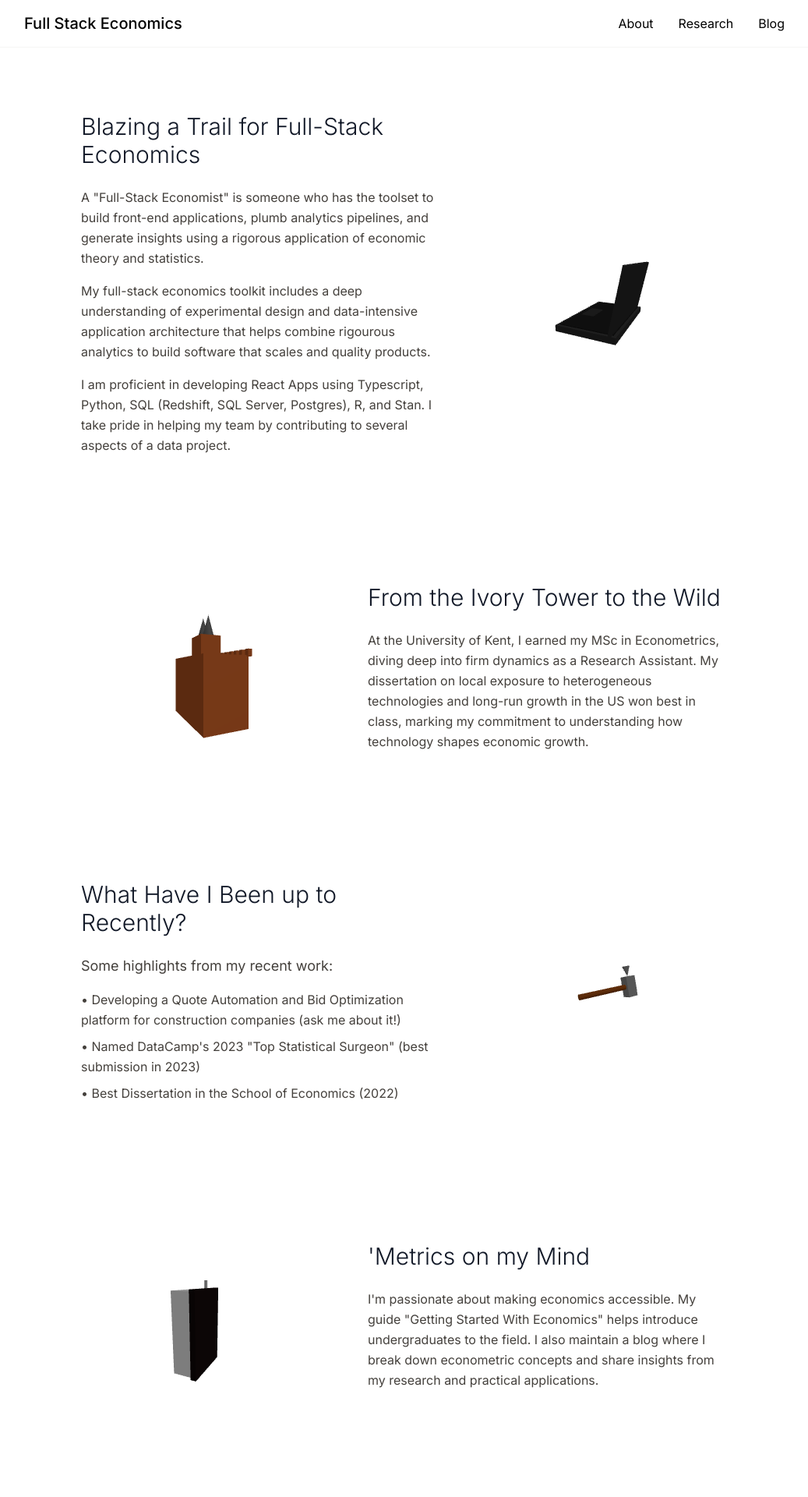
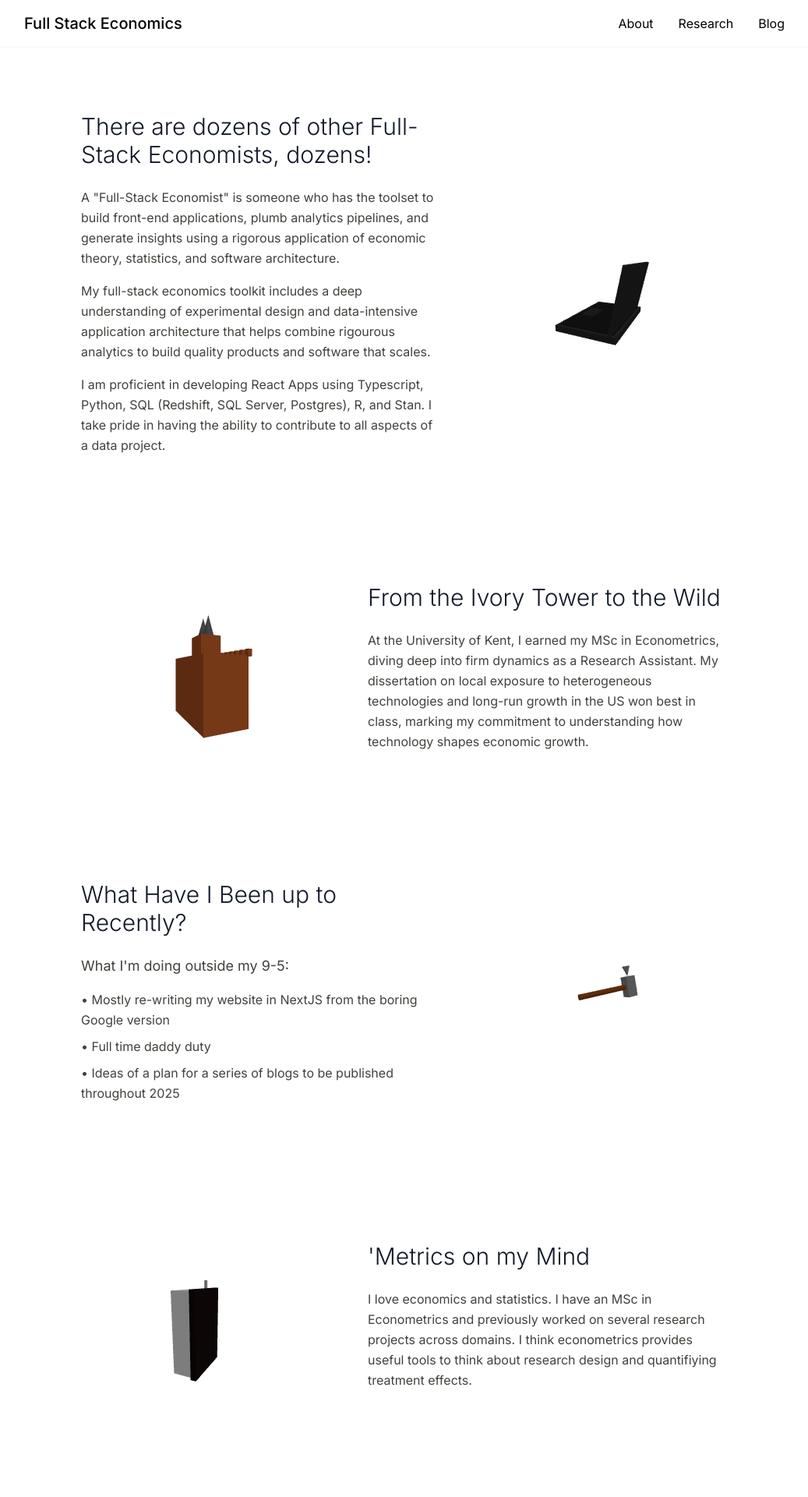
Before and after one commit to mjveilleux/personal-website, a Next.js app in the folder personal-website/: page /about in a window 1280 px wide. Shown: the top 1920 px of the page at 78% size, without its empty margins (121-1158 px from the left). Built offline with nearby package versions, Linux system fonts and the light colour scheme.

Commit message:
updating language

```diff
--- a/personal-website/src/app/about/page.tsx
+++ b/personal-website/src/app/about/page.tsx
@@ -15,21 +15,21 @@ interface Section {
 
 const sections: Section[] = [
   {
-    title: "Blazing a Trail for Full-Stack Economics",
+    title: "There are dozens of other Full-Stack Economists, dozens!",
     content: (
       <>
         <p className="mb-4">
           A "Full-Stack Economist" is someone who has the toolset to
           build front-end applications, plumb analytics pipelines, and generate insights using a rigorous application of economic
-          theory and statistics.
+          theory, statistics, and software architecture.
         </p>
         <p className="mb-4">
           My full-stack economics toolkit includes a deep understanding of experimental design and data-intensive application architecture that helps
-          combine rigourous analytics to build software that scales and quality products.
+          combine rigourous analytics to build quality products and software that scales.
         </p>
         <p className="mb-4">
         I am proficient in developing React Apps using Typescript, Python, SQL (Redshift, SQL Server, Postgres), R, and Stan.
-        I take pride in helping my team by contributing to several aspects of a data project.
+        I take pride in having the ability to contribute to all aspects of a data project.
         </p>
 
       </>
@@ -52,15 +52,11 @@ const sections: Section[] = [
     title: "What Have I Been up to Recently?",
     content: (
       <div className="space-y-4">
-        <p className="text-lg">Some highlights from my recent work:</p>
+        <p className="text-lg">What I'm doing outside my 9-5:</p>
         <ul className="space-y-2">
-          {/*
-          <li>• Correlated Arms in MABs using Upper Confidence Bound sampling</li>
-          <li>• Quantifying Uncertainty in NFL Power Rankings</li>
-          */}
-          <li>• Developing a Quote Automation and Bid Optimization platform for construction companies (ask me about it!)</li>
-          <li>• Named DataCamp's 2023 "Top Statistical Surgeon" (best submission in 2023)</li>
-          <li>• Best Dissertation in the School of Economics (2022)</li>
+          <li>• Mostly re-writing my website in NextJS from the boring Google version</li>
+          <li>• Full time daddy duty</li>
+          <li>• Ideas of a plan for a series of blogs to be published throughout 2025</li>
         </ul>
       </div>
     ),
@@ -70,9 +66,8 @@ const sections: Section[] = [
     title: "'Metrics on my Mind",
     content: (
       <p>
-        I'm passionate about making economics accessible. My guide "Getting Started With Economics"
-        helps introduce undergraduates to the field. I also maintain a blog where I break down econometric
-        concepts and share insights from my research and practical applications.
+        I love economics and statistics. I have an MSc in Econometrics and previously worked on several research projects across domains.
+      I think econometrics provides useful tools to think about research design and quantifiying treatment effects.
       </p>
     ),
     component: <BookModel />
```
